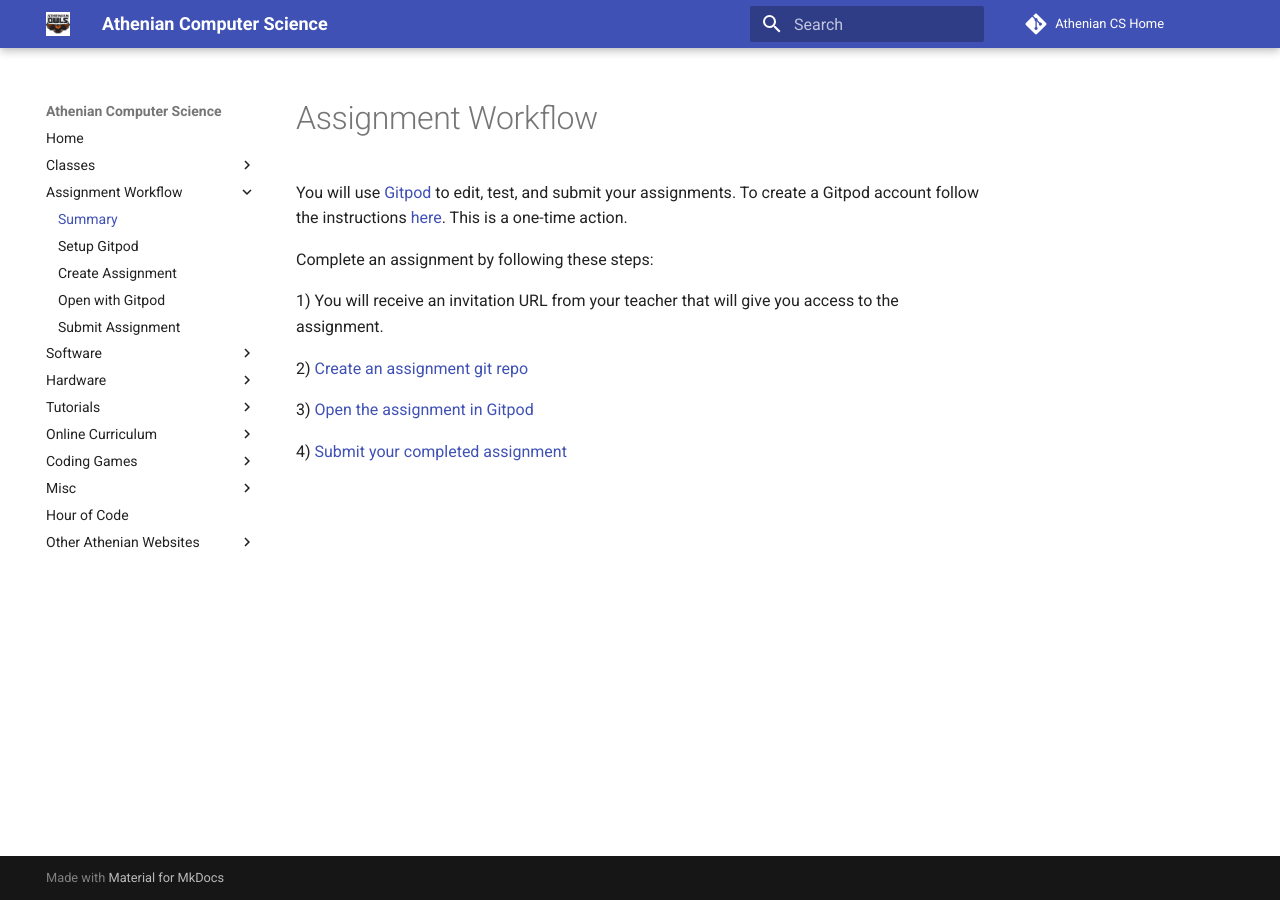
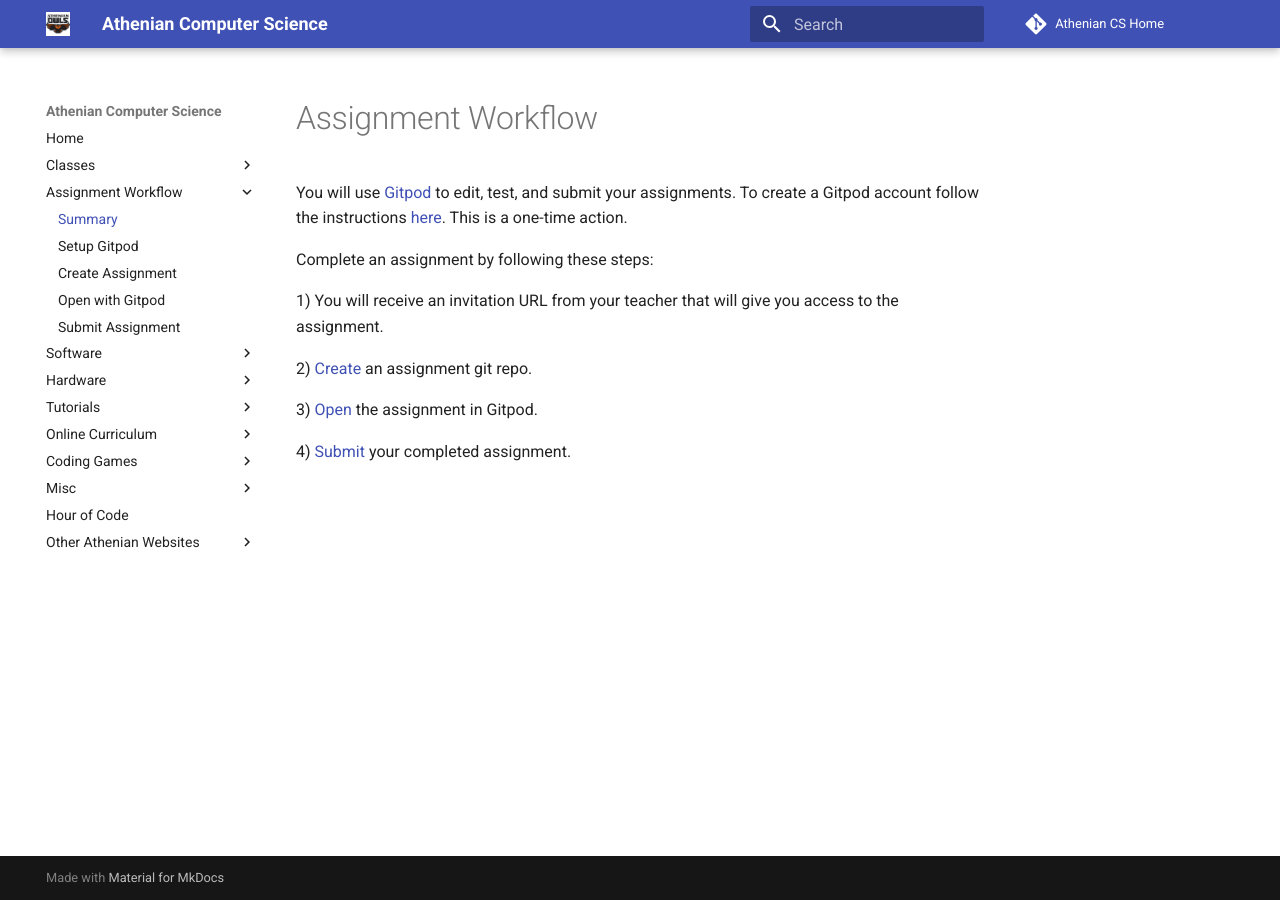
Before and after one commit to athenian-computational-thinking/athenian-cs-mkdocs, an MkDocs documentation site: the page built from docs/assignment-workflow.md, in a window 1280 px wide. Built offline with MkDocs 1.6.1 and Material for MkDocs 9.7.7, drawn with Linux system fonts in a browser that asks for light colours; comment, search, counter and statistics services are not loaded.

Commit message:
Update docs

```diff
--- a/docs/assignment-workflow.md
+++ b/docs/assignment-workflow.md
@@ -8,8 +8,8 @@ Complete an assignment by following these steps:
 
 1) You will receive an invitation URL from your teacher that will give you access to the assignment.
 
-2) [Create an assignment git repo](../assignments/create-assignment)
+2) [Create](../assignments/create-assignment) an assignment git repo.
 
-3) [Open the assignment in Gitpod](../assignments/open-gitpod)
+3) [Open](../assignments/open-gitpod) the assignment in Gitpod.
 
-4) [Submit your completed assignment](../assignments/submit-assignment)
+4) [Submit](../assignments/submit-assignment) your completed assignment.
```
